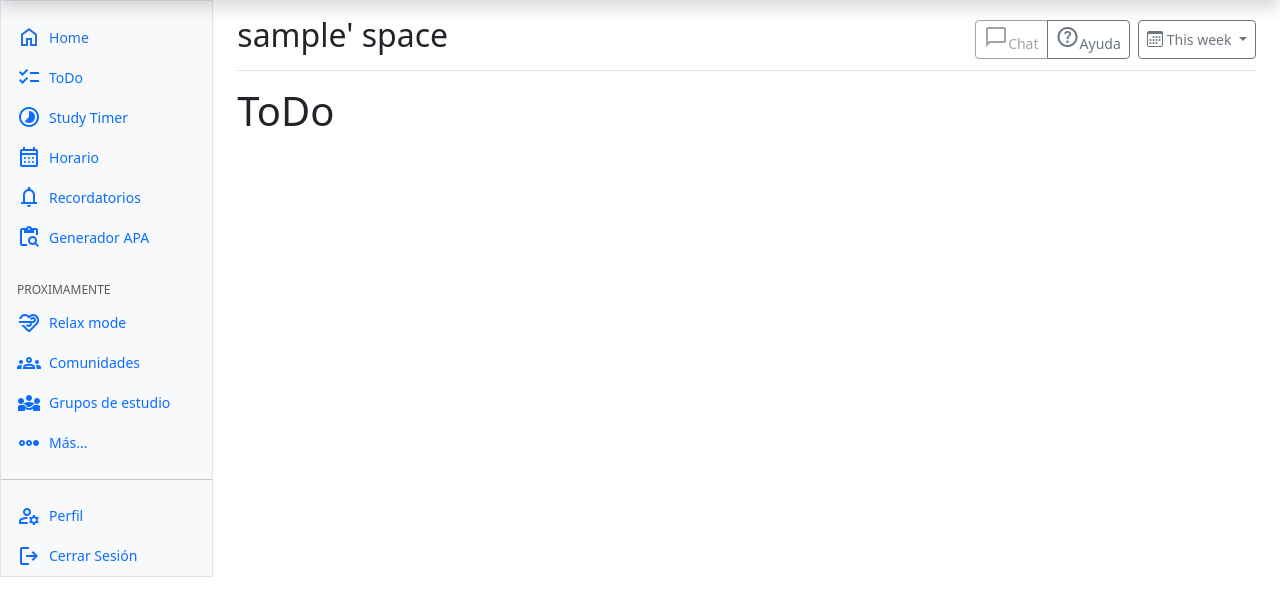
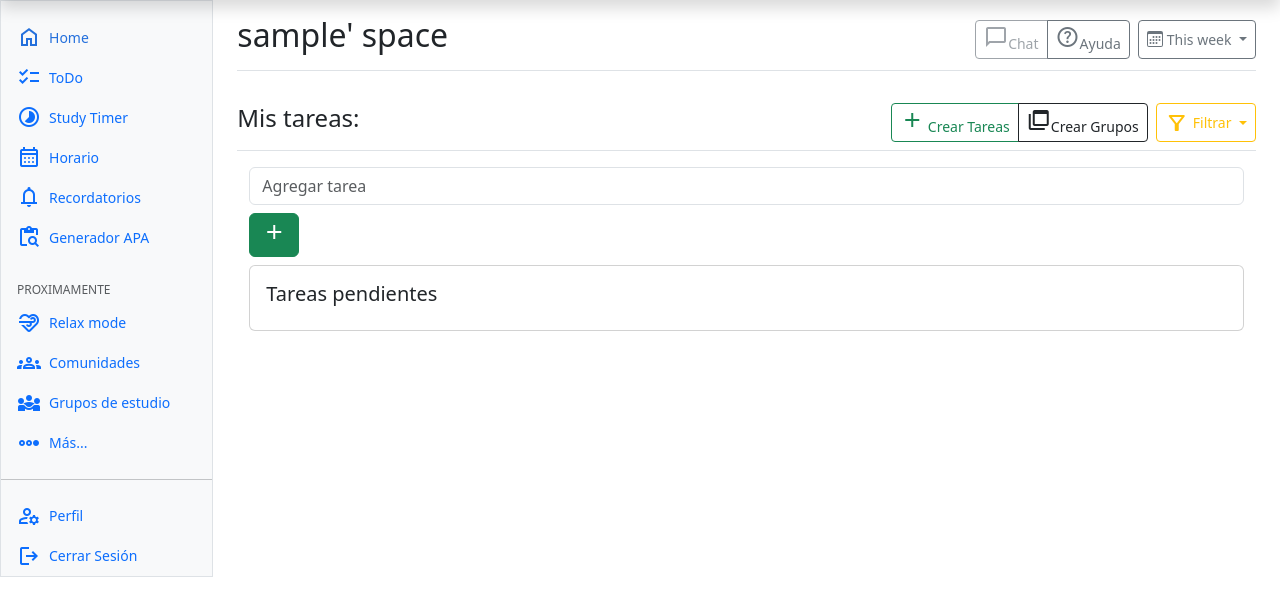
Before and after one commit to pol-cova/Classy, a Django app: page /todo/ in a window 1280 px wide. Shown: the part 48-664 px from the top of the page. Run offline with Django 5.2, Linux system fonts and the light colour scheme; the visitor is signed in with stand-in values (Sample User, id 1); data that the repository does not hold is empty; some libraries are stand-ins or nearby versions.

Commit message:
Update button IDs and modal IDs in templates

```diff
--- a/templates/index.html
+++ b/templates/index.html
@@ -35,10 +35,10 @@
                     <small class="text-body-secondary">Si no tienes una cuenta, crea una ahora es gratis!.</small>
                     <br/>
                     <br/>
-                    <button type="button" class="w-100 btn btn-lg" style="background-color: #D7263D; color: #F2F4F3;" data-bs-toggle="modal" data-bs-target="#exampleModal">
+                    <button type="button" class="w-100 btn btn-lg" style="background-color: #D7263D; color: #F2F4F3;" data-bs-toggle="modal" data-bs-target="#signUp">
                         Crear cuenta
                     </button>
-                    <div class="modal fade" id="exampleModal" tabindex="-1" aria-labelledby="exampleModalLabel" aria-hidden="true">
+                    <div class="modal fade" id="signUp" tabindex="-1" aria-labelledby="exampleModalLabel" aria-hidden="true">
                         <div class="modal-dialog">
                             <div class="modal-content">
                                 <div class="modal-header">
--- a/templates/todo.html
+++ b/templates/todo.html
@@ -1,4 +1,107 @@
 {% extends '_home_base.html' %}
 {% block content %}
-<h1>ToDo</h1>
+<div class="d-flex justify-content-between flex-wrap flex-md-nowrap align-items-center pt-3 pb-2 mb-3 border-bottom">
+    <h1 class="h4">Mis tareas: </h1>
+    <div class="btn-toolbar mb-2 mb-md-0">
+        <div class="btn-group me-2">
+        <button type="button" class="btn btn-sm btn-outline-success" data-bs-toggle="modal" data-bs-target="#createTask" ><span class="material-symbols-outlined">
+            add
+            </span>
+        </span>Crear Tareas</button>
+        <div class="modal fade" id="createTask" tabindex="-1" aria-labelledby="exampleModalLabel" aria-hidden="true">
+            <div class="modal-dialog">
+            <div class="modal-content">
+                <div class="modal-header">
+                    <h1 class="modal-title fs-5" id="exampleModalLabel">Crear tareas</h1>
+                    <button type="button" class="btn-close" data-bs-dismiss="modal" aria-label="Close"></button>
+                </div>
+                <div class="modal-body">
+                <form action="{% url 'add_task'} %">
+                {% csrf_token %}
+                {{form_task}}
+                </form>
+                </div>
+                <div class="modal-footer">
+                <button type="button" class="btn btn-outline-danger" data-bs-dismiss="modal">Close</button>
+                <button type="submit" class="btn btn-success">Agregar tarea</button>
+                </div>
+            </div>
+            </div>
+        </div>
+        <button type="button" class="btn btn-sm btn-outline-dark" data-bs-toggle="modal" data-bs-target="#createGroup" ><span class="material-symbols-outlined">
+            ad_group
+            </span>Crear Grupos</button>
+        </div>
+        <div class="modal fade" id="createGroup" tabindex="-1" aria-labelledby="exampleModalLabel" aria-hidden="true">
+            <div class="modal-dialog">
+            <div class="modal-content">
+                <div class="modal-header">
+                    <h1 class="modal-title fs-5" id="exampleModalLabel">Crear grupos</h1>
+                    <button type="button" class="btn-close" data-bs-dismiss="modal" aria-label="Close"></button>
+                </div>
+                <div class="modal-body">
+                    <p><small class="text-muted">Los grupos permiten filtrar las tareas</small></p>
+                    {{form_group}}
+                </div>
+                <div class="modal-footer">
+                <button type="button" class="btn btn-outline-danger" data-bs-dismiss="modal">Close</button>
+                <button type="submit" class="btn btn-dark">Crear grupo</button>
+                </div>
+            </div>
+            </div>
+        </div>
+        <button type="button" class="btn btn-sm btn-outline-warning dropdown-toggle d-flex align-items-center gap-1"><span class="material-symbols-outlined">
+            filter_alt
+            </span>Filtrar
+        </button>
+    </div>
+</div>
+<div class="container">
+    <div class="row">
+        <form action="{% url 'add_task' %}" method="post">
+            {% csrf_token %}
+            <div class="col">
+                <div class="form-group mb-2">
+                    <input type="text" class="form-control" placeholder="Agregar tarea">
+                </div>
+            </div>
+            <div class="col">
+                <button type="submit" class="btn btn-success mb-2"><span class="material-symbols-outlined">
+                    add
+                    </span></button>
+            </div>
+        </form>
+    </div>
+</div>
+<div class="container" id="todo">
+    <div class="card w-100">
+        <div class="card-body">
+            <h5 class="card-title">Tareas pendientes</h5>
+            <ul class="list-group list-group-flush">
+                {% for task in tasks %}
+                {% if task.status == False %}
+                <li class="list-group-item">
+                    <div class="d-flex justify-content-between">
+                        <div class="d-flex align-items-center gap-2">
+                            <span class="material-symbols-outlined">
+                                check_box_outline_blank
+                            </span>
+                            <span>{{task.name}}</span>
+                        </div>
+                        <div class="d-flex align-items-center gap-2">
+                            <span class="material-symbols-outlined">
+                                edit
+                            </span>
+                            <span class="material-symbols-outlined">
+                                delete
+                            </span>
+                        </div>
+                    </div>
+                </li>
+                {% endif %}
+                {% endfor %}
+            </ul>
+        </div>
+    </div>
+</div>
 {% endblock %}
--- /dev/null
+++ b/todo/forms.py
@@ -0,0 +1,22 @@
+# Create form for todo app
+from django import forms
+from .models import Task, Group
+# Create form for add a new task
+class AddTaskForm(forms.ModelForm):
+    class Meta:
+        model = Task
+        fields = ['title', 'description', 'group']
+        widgets = {
+            'title': forms.TextInput(attrs={'class': 'form-control', 'placeholder': 'Titulo'}),
+            'description': forms.Textarea(attrs={'class': 'form-control', 'placeholder': 'Descripcion'}),
+            'group': forms.Select(attrs={'class': 'form-control'}),
+        }
+
+# Create form for add a new group
+class AddGroupForm(forms.ModelForm):
+    class Meta:
+        model = Group
+        fields = ['title']
+        widgets = {
+            'title': forms.TextInput(attrs={'class': 'form-control', 'placeholder': 'Titulo'}),
+        }
--- a/todo/urls.py
+++ b/todo/urls.py
@@ -3,4 +3,5 @@ from . import views
 
 urlpatterns = [
     path('', views.todo, name='todo'),
+    path('add_task/', views.add_task, name='add_task'),
 ]
--- a/todo/views.py
+++ b/todo/views.py
@@ -1,5 +1,36 @@
 from django.shortcuts import render
-
+from .forms import AddTaskForm, AddGroupForm
+from .models import Task, Group
+from django.shortcuts import redirect
+from django.contrib.auth.decorators import login_required
 # Create your views here.
 def todo(request):
-    return render(request, 'todo.html')
+    # Create form for add a new task
+    form_task = AddTaskForm()
+    # Create form for add a new group
+    form_group = AddGroupForm()
+    # Get if user has tasks
+    tasks = Task.objects.filter(user=request.user)
+    # Context
+    context = {
+        'form_task': form_task,
+        'form_group': form_group,
+        'tasks': tasks
+    }
+
+    return render(request, 'todo.html', context)
+
+# create a new task
+@login_required
+def add_task(request):
+    if request.method == 'POST':
+        form = AddTaskForm(request.POST)
+        if form.is_valid():
+            # Create task
+            task = form.save(commit=False)
+            task.user = request.user
+            task.save()
+            return redirect('todo')
+    else:
+        form = AddTaskForm()
+    return render(request, 'todo.html', {'form': form})
```
Also changed, not shown: templates/profile.html (+4 -4 lines).
